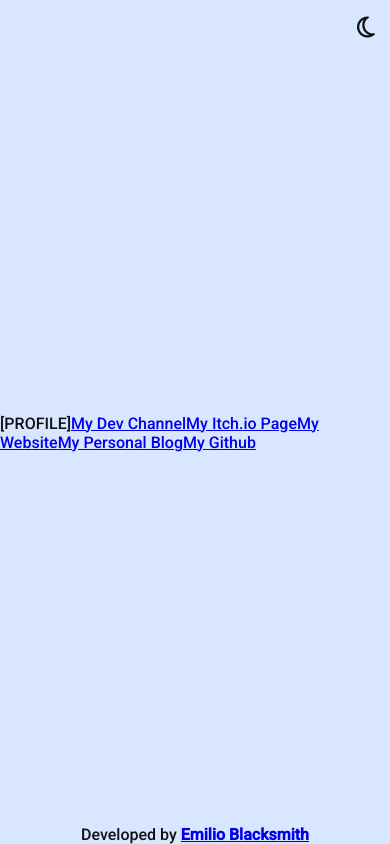
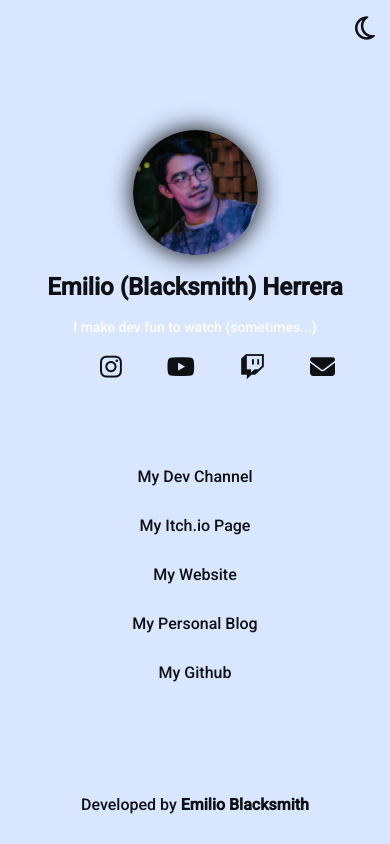
Before and after one commit to EmilioBlacksmith/bioLink, a React (Vite) app: page / in a window 390 px wide. Built offline with nearby package versions, Linux system fonts and the light colour scheme.

Commit message:
profile section done with responsive design

```diff
--- a/src/App.jsx
+++ b/src/App.jsx
@@ -15,7 +15,7 @@ function App() {
         <Links />
       </div>
       <div className='footer'>
-        <p>Developed by <a href='https://github.com/EmilioBlacksmith'><b>Emilio Blacksmith</b></a></p>
+        <p>Developed by <a href='https://github.com/EmilioBlacksmith' target='_blank'><b>Emilio Blacksmith</b></a></p>
       </div>
     </div>
   )
--- a/src/components/Links.jsx
+++ b/src/components/Links.jsx
@@ -1,7 +1,7 @@
 export function Links()
 {
     return(
-        <>
+        <div className="links">
             <a
                 className=''
                 href="https://www.youtube.com/emilioblacksmith" target="_blank"
@@ -32,6 +32,6 @@ export function Links()
             >
                 My Github
             </a>
-        </>
+        </div>
     )
 }
--- a/src/components/Profile.jsx
+++ b/src/components/Profile.jsx
@@ -1,7 +1,18 @@
+import '../styles/profile.css';
+
 export function Profile(){
     return(
-        <>
-            [PROFILE]
-        </>
+        <div className="profile">
+            <img src='src/img/profile.jpg'></img>
+            <div className='name'>Emilio (Blacksmith) Herrera</div>
+            <div className='description'>I make dev fun to watch (sometimes...)</div>
+            <div className="social-media">
+                <a href='https://twitter.com/EmilioBlacksmit' target='_blank'><i className="fa-brands fa-x-twitter"/></a>
+                <a href='https://www.instagram.com/emilioblacksmith/' target='_blank'><i className="fa-brands fa-instagram"/></a>
+                <a href='https://www.youtube.com/emilioblacksmith' target='_blank'><i className="fa-brands fa-youtube"/></a>
+                <a href='https://www.twitch.tv/emilioblacksmith' target='_blank'><i className="fa-brands fa-twitch"/></a>
+                <a href='mailto:emilioblacksmithlush@gmail.com' target='_blank'><i className="fa-solid fa-envelope"/></a>
+            </div>
+        </div>
     )
 }
--- a/src/index.css
+++ b/src/index.css
@@ -1,7 +1,3 @@
-@tailwind base;
-@tailwind components;
-@tailwind utilities;
-
 :root {
     --body_background: #d8e6ff;
     --body_color: #0f1013;
@@ -20,6 +16,7 @@
     padding: 0px;
     margin: 0px;
     box-sizing: border-box;
+    text-decoration: none;
 }
 
 body{
@@ -27,7 +24,10 @@ body{
     color: var(--body_color);
     width: 100vw;
     height: 100vh;
-    overflow: hidden;
+}
+
+a{
+    color: var(--body_color);
 }
 
 .container {
@@ -45,3 +45,71 @@ body{
     margin-top: 15px;
     margin-right: 15px;
 }
+
+.content {
+    display: flex;
+    flex-direction: row;
+    width: 90%;
+    justify-content: space-around;
+    align-items: center
+}
+
+.profile {
+    display: flex;
+    flex-direction: column;
+    align-items: center;
+    gap: 18px;
+}
+
+.links {
+    display: flex;
+    flex-direction: column;
+    gap: 37px;
+    align-items: center;
+}
+
+.footer{
+    margin-bottom: 30px;
+}
+
+@media only screen and (max-width: 800px){
+    .container {
+        width: 100vw;
+        height: 100vh;
+
+        display: flex;
+        flex-direction: column;
+        justify-content: space-between;
+        align-items: center;
+    }
+
+    .header {
+        align-self: flex-end;
+        margin-top: 15px;
+        margin-right: 15px;
+    }
+
+    .content {
+        display: flex;
+        flex-direction: column;
+        row-gap: 10vh;
+        width: 80%;
+        justify-content: space-between;
+        align-items: center;
+        margin-top: -25px;
+    }
+
+    .profile {
+        display: flex;
+        flex-direction: column;
+        align-items: center;
+        gap: 18px;
+    }
+
+    .links {
+        display: flex;
+        flex-direction: column;
+        gap: 30px;
+        align-items: center;
+    }
+}
--- a/src/styles/darkModeToggle.css
+++ b/src/styles/darkModeToggle.css
@@ -5,22 +5,22 @@ input[type="checkbox"] {
 
 input[type="checkbox"]::after{
     font-family: "Font Awesome 6 Free";
-    font-size: 24px;
     color: var(--body_color);
+    font-size: 2em;
     content: "\f186";
 }
 
 input[type="checkbox"]:hover::after{
     font-family: "Font Awesome 6 Free";
-    font-size: 24px;
     color: var(--body_color);
+    font-size: 2em;
     content: "\f186";
     text-shadow: 0px 0px 2px var(--body_color);
 }
 
 input[type="checkbox"]:checked::after{
     font-family: "Font Awesome 6 Free";
-    font-size: 22px;
+    font-size: 2em;
     color: var(--body_color);
     content: "\f185";
 
@@ -28,7 +28,7 @@ input[type="checkbox"]:checked::after{
 
 input[type="checkbox"]:hover:checked::after{
     font-family: "Font Awesome 6 Free";
-    font-size: 22px;
+    font-size: 2em;
     color: var(--body_color);
     content: "\f185";
     text-shadow: 0px 0px 2px var(--body_color);
--- /dev/null
+++ b/src/styles/profile.css
@@ -0,0 +1,66 @@
+*{
+    text-align: center;
+}
+
+img{
+    width: 12.5vw;
+    border-radius: 50%;
+    z-index: -2;
+    box-shadow: 0 0 25px 0px  #000000;
+}
+
+.name{
+    font-size: 1.75vw;
+    font-weight: bold;
+}
+
+.description {
+    font-size: 1.1vw;
+    color: #ffffff;
+    font-weight: lighter;
+}
+
+.social-media {
+    display: flex;
+    flex-direction: row;
+    width: 100%;
+    align-items: center;
+    justify-content: space-around;
+    font-size: 2.25vw;
+    gap: 10%;
+}
+
+@media only screen and (max-width: 800px) {
+    img {
+        width: 125px;
+    }
+
+    .social-media{
+        font-size: 25px;
+    }
+
+    .name{
+        font-size: 24px;
+    }
+
+    .description{
+        font-size: 14px;
+    }
+}
+
+@media only screen and (min-width: 1920px){
+    img {
+        width: 250px;
+    }
+
+    .social-media{
+        font-size: 36px;
+    }
+
+    .name{
+        font-size: 36px;
+    }
+    .description{
+        font-size: 20px;
+    }
+}
```
Also changed, not shown: src/img/profile.jpg (added).
